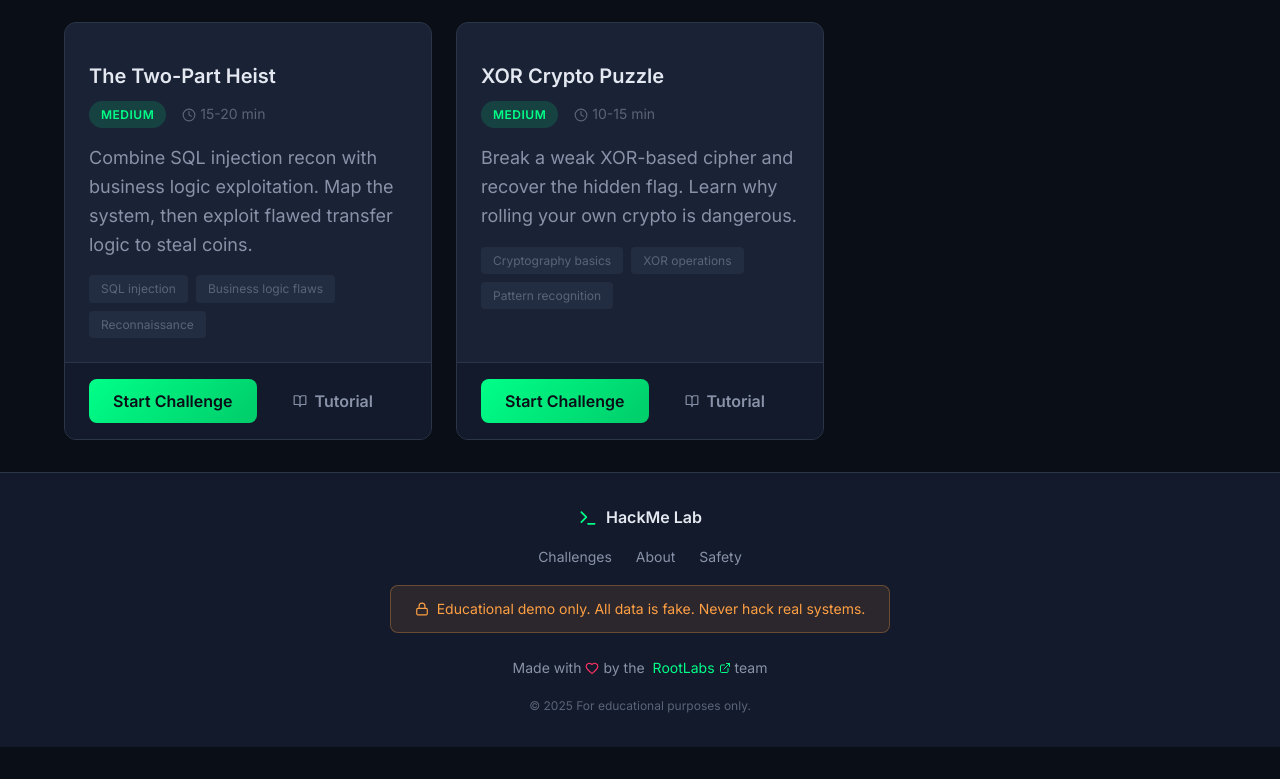
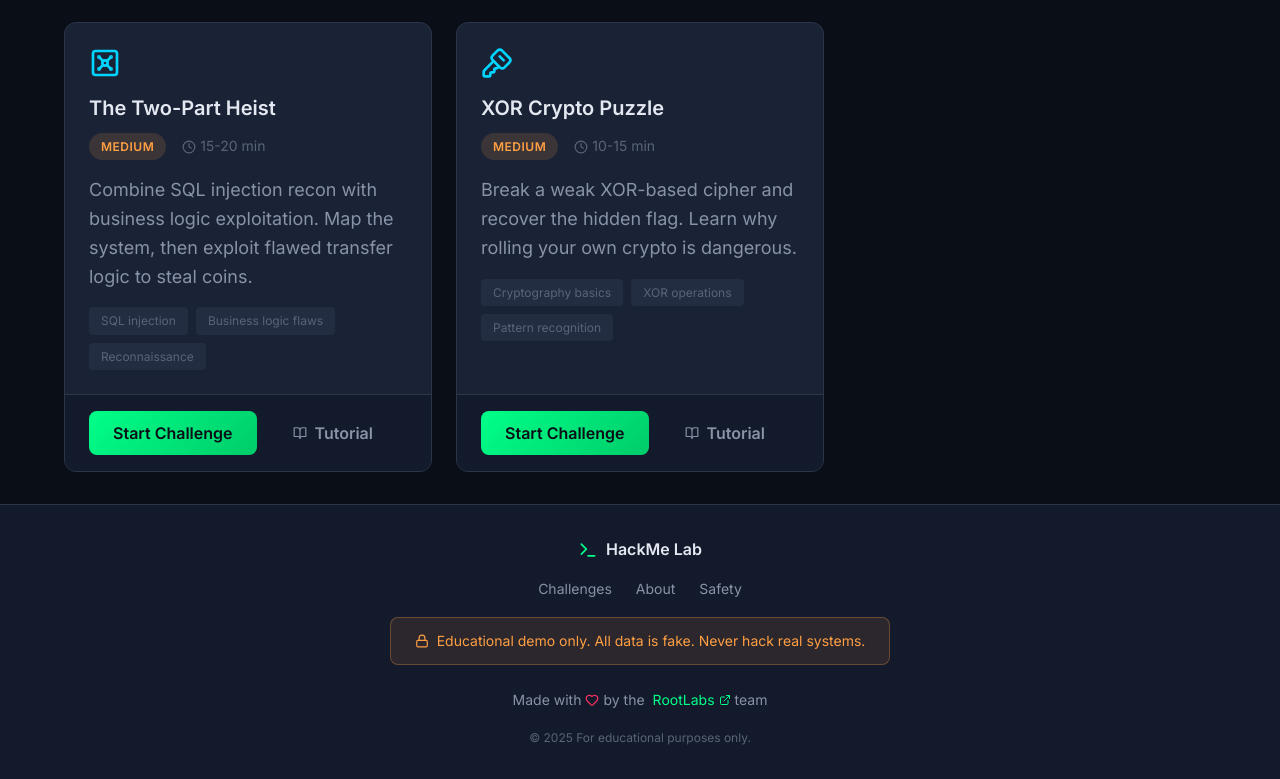
Before and after one commit to Electroworks-store/HackMe, a React (Vite) app: page /HackMe/challenges in a window 1280 px wide. Shown: the part 1301-2080 px from the top of the page. Before the commit the page ends 2048 px from the top, so only its background shows below. Built offline with nearby package versions, Linux system fonts and the light colour scheme.

Commit message:
Fix Medium difficulty badges (yellow/orange), add icons for new challenges, fix KeyTakeaways tutorial component

```diff
--- a/src/components/ui/Badge.css
+++ b/src/components/ui/Badge.css
@@ -59,6 +59,11 @@
   color: var(--color-accent-primary);
 }
 
+.badge-medium {
+  background: rgba(255, 159, 67, 0.15);
+  color: var(--color-accent-warning);
+}
+
 .badge-intermediate {
   background: rgba(255, 159, 67, 0.15);
   color: var(--color-accent-warning);
--- a/src/components/ui/TutorialComponents.jsx
+++ b/src/components/ui/TutorialComponents.jsx
@@ -169,12 +169,13 @@ export function AttackFlow({ steps }) {
 }
 
 // Key takeaways list
-export function KeyTakeaways({ items }) {
+export function KeyTakeaways({ items, points, title }) {
+  const listItems = items || points || []
   return (
     <div className="key-takeaways">
-      <h4>🎯 Key Takeaways</h4>
+      <h4>🎯 {title || 'Key Takeaways'}</h4>
       <ul>
-        {items.map((item, index) => (
+        {listItems.map((item, index) => (
           <li key={index}>{item}</li>
         ))}
       </ul>
--- a/src/pages/ChallengesPage.jsx
+++ b/src/pages/ChallengesPage.jsx
@@ -1,5 +1,5 @@
 import { Link } from 'react-router-dom'
-import { Target, Clock, CheckCircle, RotateCcw, BookOpen, Trophy, Syringe, KeyRound, Cookie, HardDrive, Binary, Bug, HelpCircle } from 'lucide-react'
+import { Target, Clock, CheckCircle, RotateCcw, BookOpen, Trophy, Syringe, KeyRound, Cookie, HardDrive, Binary, Bug, HelpCircle, Vault, KeySquare } from 'lucide-react'
 import { useProgress } from '../context/ProgressContext'
 import { challenges } from '../data/challenges'
 import Card, { CardBody, CardFooter } from '../components/ui/Card'
@@ -14,7 +14,9 @@ const challengeIcons = {
   'robots-cookie': Cookie,
   'localstorage-auth': HardDrive,
   'base64-token': Binary,
-  'js-backdoor': Bug
+  'js-backdoor': Bug,
+  'two-part-heist': Vault,
+  'xor-crypto': KeySquare
 }
 
 export default function ChallengesPage() {
@@ -87,7 +89,7 @@ export default function ChallengesPage() {
                   <h3 className="challenge-title">{challenge.title}</h3>
 
                   <div className="challenge-meta">
-                    <Badge variant="beginner">{challenge.difficulty}</Badge>
+                    <Badge variant={challenge.difficulty.toLowerCase()}>{challenge.difficulty}</Badge>
                     <span className="challenge-time"><Clock size={14} /> {challenge.estimatedTime}</span>
                   </div>
 
```
